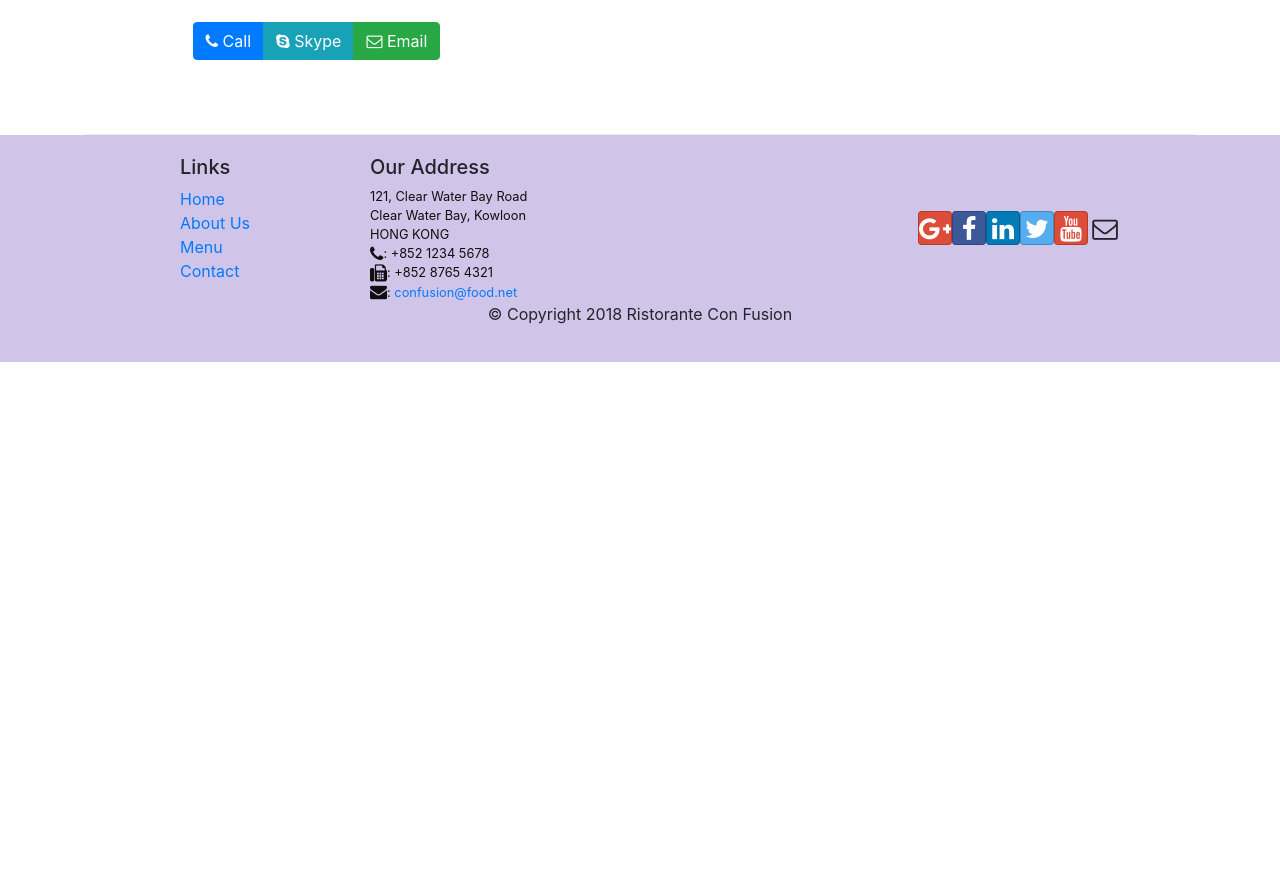
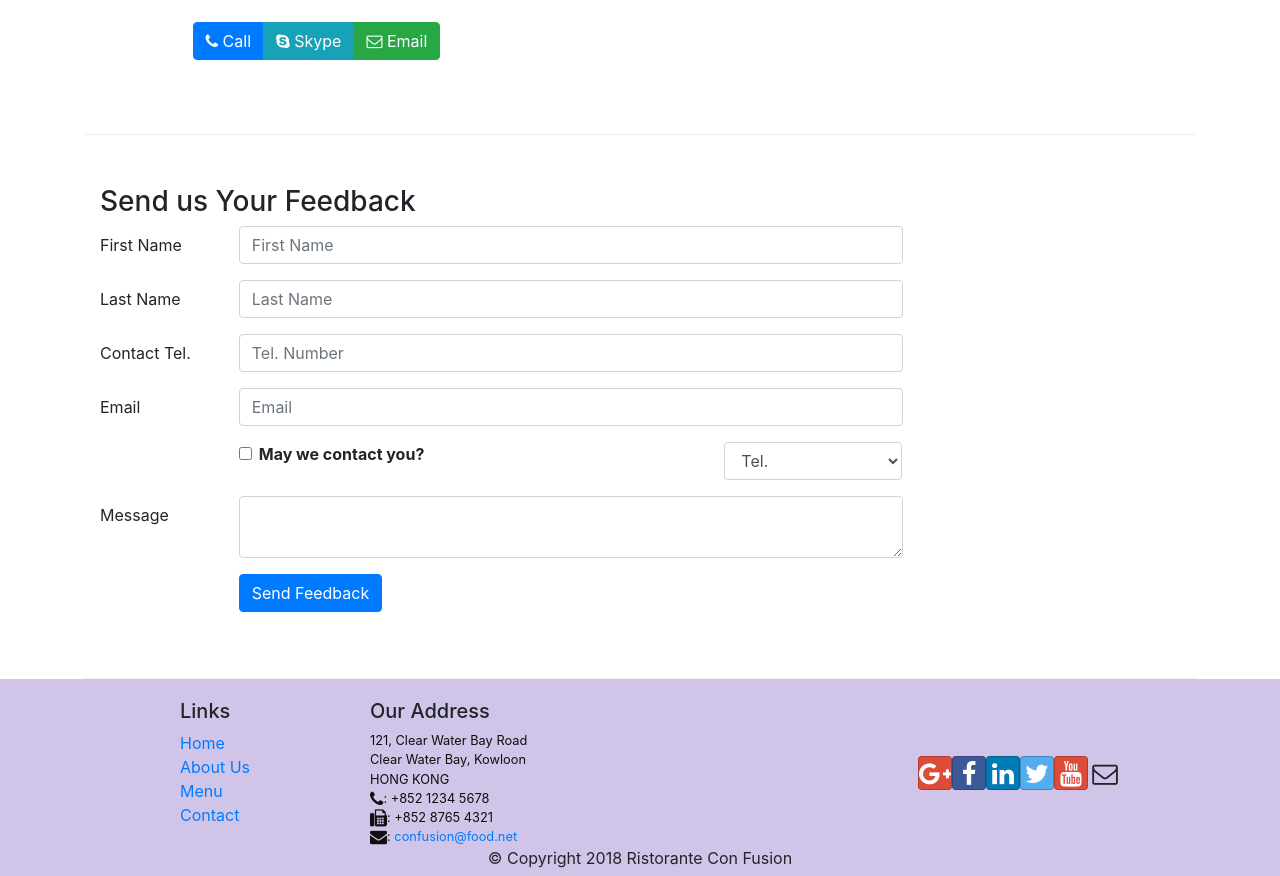
Before and after one commit to jeremiaspazos/confusionReact, a React (Create React App) app: page /contactus in a window 1280 px wide. Shown: the part 680-1556 px from the top of the page. Before the commit the page ends 1042 px from the top, so only its background shows below. Built offline with nearby package versions, Linux system fonts and the light colour scheme.

Commit message:
Control Forms

```diff
--- a/src/components/ContactComponent.js
+++ b/src/components/ContactComponent.js
@@ -1,7 +1,38 @@
-import React from 'react';
-import { Breadcrumb, BreadcrumbItem } from 'reactstrap'
+import React, { Component } from 'react';
+import { Breadcrumb, BreadcrumbItem, Button, Form, FormGroup, Label, Input, Col} from 'reactstrap'
 import { Link } from 'react-router-dom'
-function Contact(props) {
+class Contact extends Component {
+    constructor(props){
+        super(props);
+
+        this.state= {
+            firstname: '',
+            lastname: '',
+            telnum: '',
+            email: '',
+            agree: false,
+            contactType: 'Tel.',
+            message:''
+        }
+        this.handleSubmit = this.handleSubmit.bind(this)
+        this.handleInputChange = this.handleInputChange.bind(this)
+    }
+    handleInputChange(event) {
+        const target = event.target;
+        const value = target.type === 'checkbox' ? target.checked : target.value
+        const name = target.name;
+
+        this.setState({
+            [name]: value
+        })
+    }
+    handleSubmit(event){
+        console.log("Current State is: " + JSON.stringify(this.state))
+        alert("Current State is: " + JSON.stringify(this.state))
+        event.preventDefault()
+    }
+    render(){
+
         return(
             <div className="container">
                 <div className="row">
@@ -40,8 +71,70 @@
                         </div>
                     </div>
                 </div>
+                <div className="row row-content">
+                        <div className="col-12">
+                            <h3>Send us Your Feedback</h3>
+                        </div>
+                        <div className="col-12 col-md-9">
+                            <Form>
+                                <FormGroup row>
+                                    <Label htmlFor="firstname" md={2}>First Name</Label>
+                                    <Col md={10}>
+                                    <Input type="text" name="firstname" id="firstname" placeholder="First Name" value={this.state.firstname}onChange={this.handleInputChange    } />
+                                    </Col>
+                                </FormGroup>
+                                <FormGroup row>
+                                    <Label htmlFor="lastname" md={2}>Last Name</Label>
+                                    <Col md={10}>
+                                    <Input type="text" name="lastname" id="lastname" placeholder="Last Name" value={this.state.lastname}onChange={this.handleInputChange    }/>
+                                    </Col>
+                                </FormGroup>
+                                <FormGroup row>
+                                    <Label htmlFor="telnum" md={2}>Contact Tel.</Label>
+                                    <Col md={10}>
+                                    <Input type="tel" name="telnum" id="telnum" placeholder="Tel. Number" value={this.state.telnum}onChange={this.handleInputChange }/>
+                                    </Col>
+                                </FormGroup>
+                                <FormGroup row>
+                                    <Label htmlFor="email" md={2}>Email</Label>
+                                    <Col md={10}>
+                                    <Input type="email" name="email" id="email" placeholder="Email" value={this.state.email}onChange={this.handleInputChange    }/>
+                                    </Col>
+                                </FormGroup>
+                                <FormGroup row>
+                                    <Col md={{size:6, offset:2}}>
+                                        <FormGroup check>
+                                            <Label check>
+                                                <Input type="checkbox" name="agree" checked={this.state.agree} onChange={this.handleInputChange }/> {' '}
+                                                <strong>May we contact you?</strong>
+                                            </Label>
+                                        </FormGroup>
+                                    </Col>
+                                    <Col md={{size:3, offset:1}}>
+                                        <Input type="select" name="contactType" value={this.state.contactType}onChange={this.handleInputChange  }>
+                                            <option>Tel.</option>
+                                            <option>Email</option>
+                                        </Input>
+                                    </Col>
+                                </FormGroup>
+                                <FormGroup row>
+                                    <Label htmlFor="message" md={2}>Message</Label>
+                                    <Col md={10}>
+                                    <Input type="textarea" name="message" id="message" placeholder="" value={this.state.message}onChange={this.handleInputChange    }/>
+                                    </Col>
+                                </FormGroup>
+                                <FormGroup row>
+                                    <Col md={{size:10, offset:2}}>
+                                        <Button type="submit" color="primary" onClick={this.handleSubmit}> Send Feedback</Button>
+                                    </Col>
+                                </FormGroup>
+                            </Form>
+                        </div>
+                    </div>
             </div>
         );
     }
 
+    }
+
 export default Contact;
```
Lines whose indentation alone changed are shown as unchanged.
